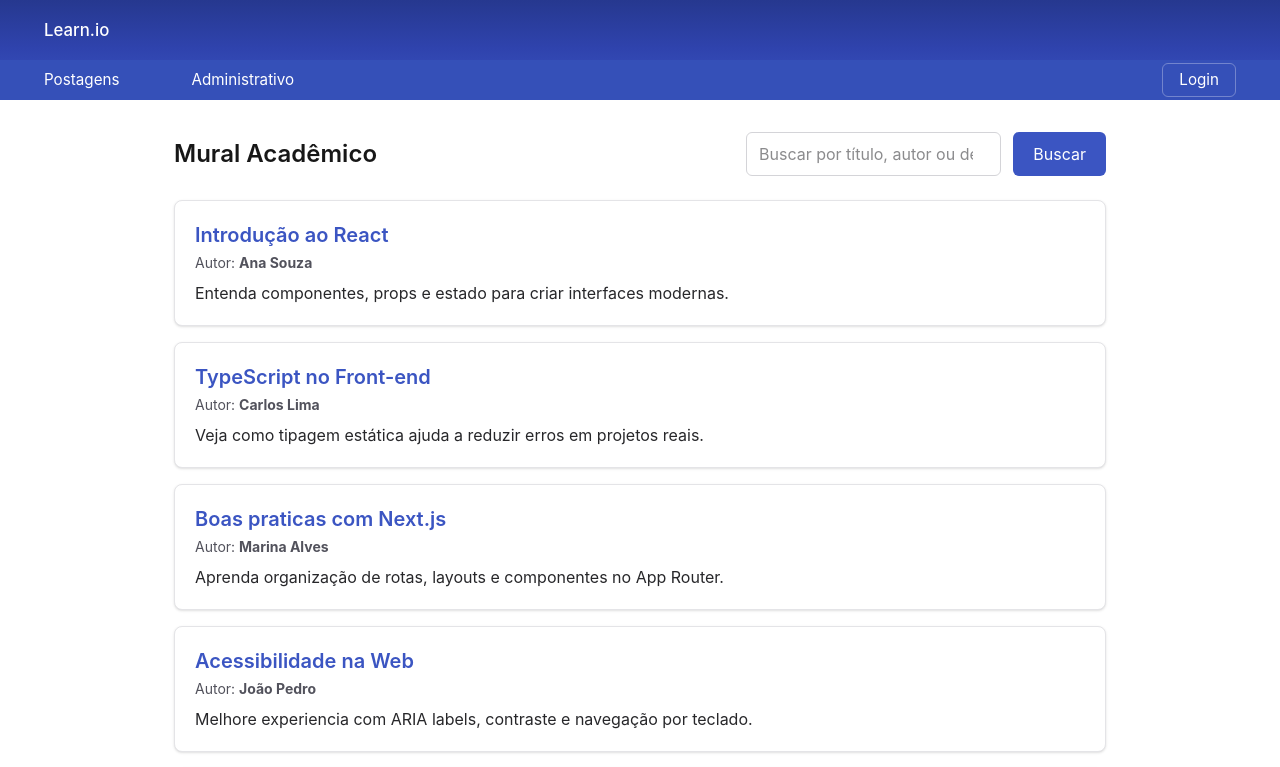
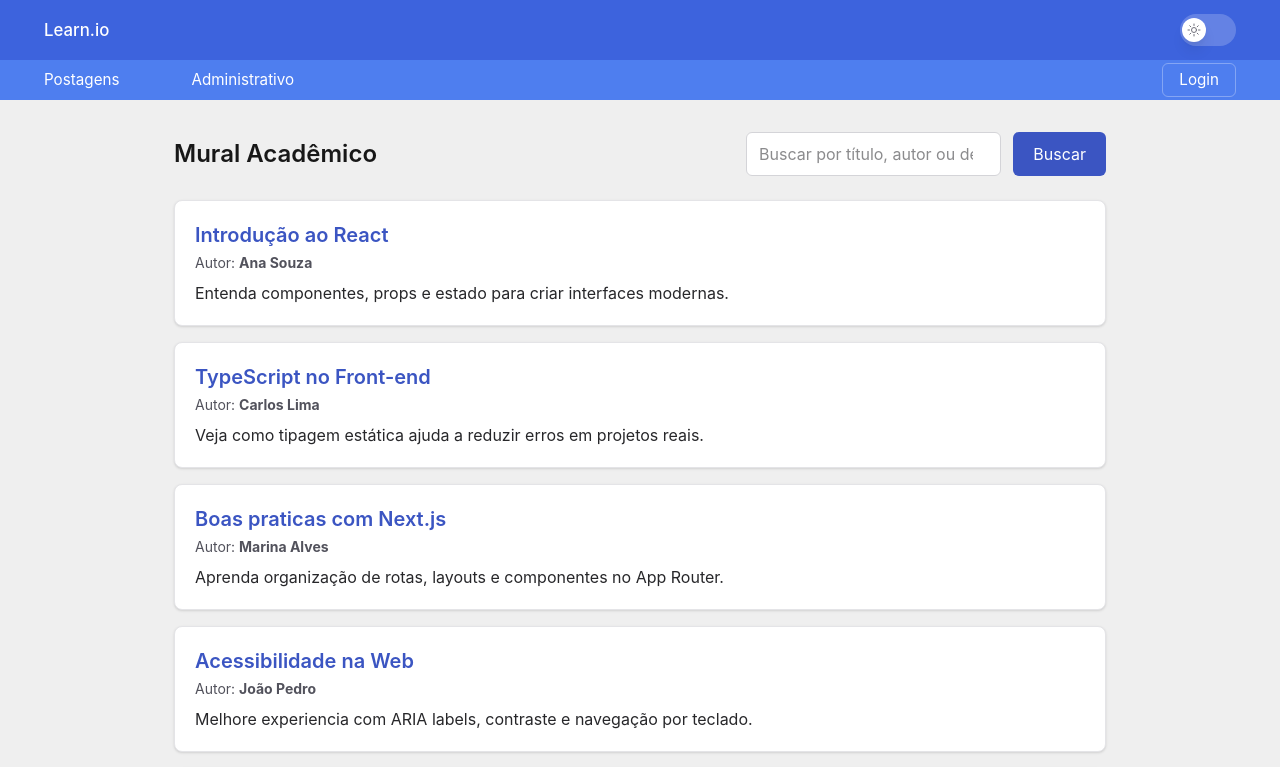
Before and after one commit to Parolina72/projeto-fiap, a Next.js app in the folder learn-io/: page / in a window 1280 px wide. Shown: the top 767 px of the page. Built offline with nearby package versions, Linux system fonts and the light colour scheme.

Commit message:
feat: botão switch de tema light e dark

```diff
--- a/learn-io/package.json
+++ b/learn-io/package.json
@@ -11,6 +11,7 @@
   "dependencies": {
     "@heroicons/react": "^2.2.0",
     "next": "16.2.4",
+    "next-themes": "^0.4.6",
     "react": "19.2.4",
     "react-dom": "19.2.4"
   },
--- a/learn-io/src/app/globals.css
+++ b/learn-io/src/app/globals.css
@@ -1,7 +1,7 @@
  @import "tailwindcss";
 
 :root {
-  --background: #ffffff;
+  --background: #efefef;
   --foreground: #171717;
   --default-font-family:
     "Untitled Sans",
@@ -21,11 +21,22 @@
     "Segoe UI Emoji";
 }
 
-@media (prefers-color-scheme: dark) {
-  :root {
-    --background: #383838;
-    --foreground: #ededed;
-  }
+.dark {
+  --background: #3b3b3b;
+  --foreground: #ededed;
+}
+
+.light {
+  --background: #efefef;
+  --foreground: #171717;
+}
+
+.light .learnio-header-top {
+  background: #3D63DD;
+}
+
+.light .learnio-header-bottom {
+  background: #4e7eef;
 }
 
 * {
--- a/learn-io/src/app/layout.tsx
+++ b/learn-io/src/app/layout.tsx
@@ -1,6 +1,7 @@
 import type { Metadata } from "next";
 import { Footer } from "@/shared/components/footer";
 import { Header } from "@/shared/components/header/Header";
+import { ThemeProvider } from "@/shared/components/theme-provider/ThemeProvider";
 import "./globals.css";
 
 export const metadata: Metadata = {
@@ -14,11 +15,13 @@ export default function RootLayout({
   children: React.ReactNode;
 }>) {
   return (
-    <html lang="pt-BR">
+    <html lang="pt-BR" suppressHydrationWarning>
       <body>
-        <Header />
-        {children}
-        <Footer />
+        <ThemeProvider attribute="class" defaultTheme="system" enableSystem>
+          <Header />
+          {children}
+          <Footer />
+        </ThemeProvider>
       </body>
     </html>
   );
--- a/learn-io/src/shared/components/header/Header.tsx
+++ b/learn-io/src/shared/components/header/Header.tsx
@@ -1,14 +1,19 @@
+import { ThemeToggle } from "@/shared/components/theme-toggle/ThemeToggle";
+
 type HeaderProps = {
   title?: string;
 };
 
 export function Header({ title = "Learn.io" }: HeaderProps) {
   return (
-    <header className='w-full bg-background-azul-royal-profundo bg-[linear-gradient(180deg,#26388f_0%,#2f43ad_48%,#3b55c2_100%)] '>
-      <div className='flex items-center h-[60px] m-auto max-w-[1440px] px-11'>
-        <h1 className='m-0 text-white text-[1.05rem] leading-none font-medium'>{title}</h1>
+    <header className='w-full'>
+      <div className='learnio-header-top w-full bg-background-azul-royal-profundo bg-[linear-gradient(180deg,#26388f_0%,#2f43ad_48%,#3b55c2_100%)]'>
+        <div className='flex items-center justify-between h-[60px] m-auto max-w-[1440px] px-11'>
+          <h1 className='m-0 text-white text-[1.05rem] leading-none font-medium'>{title}</h1>
+          <ThemeToggle />
+        </div>
       </div>
-      <nav className='w-full bg-background-azul-escuro-vibrante bg-[linear-gradient(180deg, #3148a9_0%, #3853bc_52%, #4361cb_100% )]' aria-label="Navegacao principal">
+      <div className='learnio-header-bottom w-full bg-background-azul-escuro-vibrante bg-[linear-gradient(180deg, #3148a9_0%, #3853bc_52%, #4361cb_100% )]' aria-label="Navegacao principal">
         <div className='flex items-center gap-[72px] h-10 m-auto max-w-[1440px] px-11'>
           <a href="#" className='text-white cursor-pointer text-[0.95rem] leading-none no-underline'>
             Postagens
@@ -20,7 +25,7 @@ export function Header({ title = "Learn.io" }: HeaderProps) {
             Login
           </button>
         </div>
-      </nav>
+        </div>
     </header>
   );
 }
--- /dev/null
+++ b/learn-io/src/shared/components/theme-provider/ThemeProvider.tsx
@@ -0,0 +1,8 @@
+"use client";
+
+import * as React from "react";
+import { ThemeProvider as NextThemesProvider } from "next-themes";
+
+export function ThemeProvider({ children, ...props }: React.ComponentProps<typeof NextThemesProvider>) {
+  return <NextThemesProvider {...props}>{children}</NextThemesProvider>;
+}
--- /dev/null
+++ b/learn-io/src/shared/components/theme-toggle/ThemeToggle.tsx
@@ -0,0 +1,45 @@
+"use client";
+
+import { useTheme } from "next-themes";
+import { useEffect, useState } from "react";
+import { SunIcon, MoonIcon } from "@heroicons/react/24/outline";
+
+export function ThemeToggle() {
+  const { resolvedTheme, setTheme } = useTheme();
+  const [mounted, setMounted] = useState(false);
+
+  useEffect(() => {
+    setMounted(true);
+  }, []);
+
+  if (!mounted) {
+    return (
+      <div className="flex h-8 w-14 items-center rounded-full bg-white/20 p-1" />
+    );
+  }
+
+  const isDark = resolvedTheme === "dark";
+
+  return (
+    <button
+      type="button"
+      onClick={() => setTheme(isDark ? "light" : "dark")}
+      className="relative inline-flex h-8 w-14 shrink-0 cursor-pointer items-center rounded-full border-2 border-transparent bg-white/20 transition-colors duration-200 ease-in-out focus:outline-none focus-visible:ring-2 focus-visible:ring-white/75"
+      aria-label="Alternar tema"
+    >
+      <span className="sr-only">Alternar tema</span>
+      <span
+        aria-hidden="true"
+        className={`${
+          isDark ? "translate-x-6" : "translate-x-0"
+        } pointer-events-none flex h-6 w-6 transform items-center justify-center rounded-full bg-white shadow-lg ring-0 transition duration-200 ease-in-out`}
+      >
+        {isDark ? (
+          <MoonIcon className="h-4 w-4 text-zinc-800" />
+        ) : (
+          <SunIcon className="h-4 w-4 text-zinc-500" />
+        )}
+      </span>
+    </button>
+  );
+}
```
Also changed, not shown: 1 other file (tests, documents, lock files or other folders).
